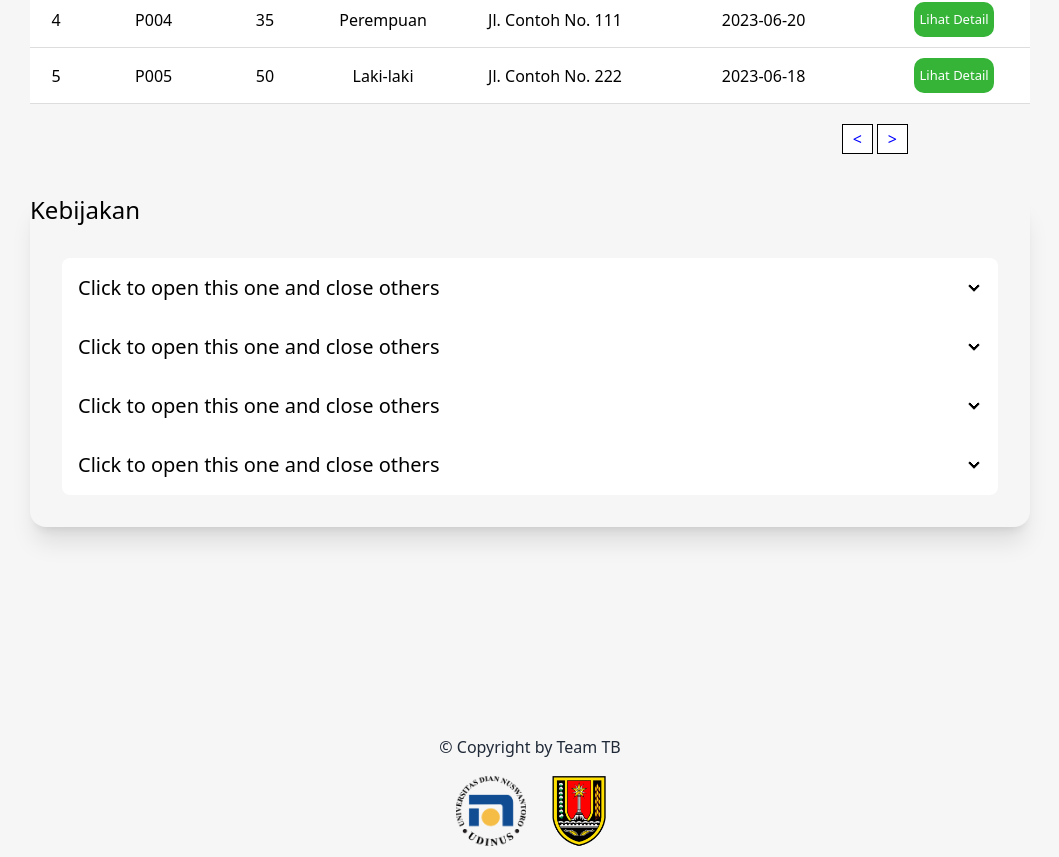
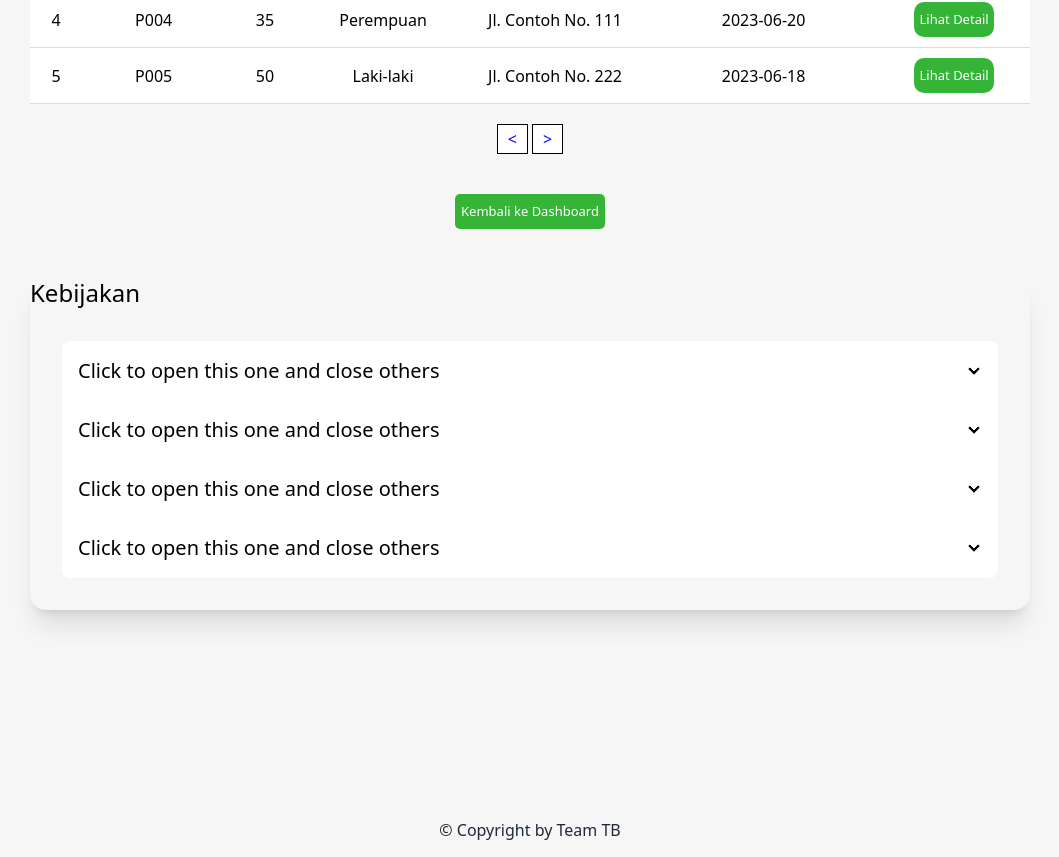
Before and after one commit to a112012995/tb-fe, a React (Create React App) app: page /details in a window 1280 px wide. Shown: the part 777-1634 px from the top of the page, without its empty margins (110-1169 px from the left). Built offline with nearby package versions, Linux system fonts and the light colour scheme.

Commit message:
update button

```diff
--- a/src/components/TabelDet.jsx
+++ b/src/components/TabelDet.jsx
@@ -1,4 +1,6 @@
 import React, { useState } from 'react';
+import { useNavigate } from 'react-router-dom';
+
 
 const data = [
   {
@@ -97,6 +99,7 @@ const itemsPerPage = 5;
 
 const TableDet = () => {
   const [currentPage, setCurrentPage] = useState(1);
+  const navigate = useNavigate();
 
   const handlePageChange = (pageNumber) => {
     setCurrentPage(pageNumber);
@@ -113,6 +116,7 @@ const TableDet = () => {
 
   return (
     <div className='relative'>
+
         <div className='flex justify-center mt-20 mb-5'>
             <table style={{ borderCollapse: 'collapse', width: '1000px' }}>
                 <thead>
@@ -144,7 +148,7 @@ const TableDet = () => {
             </table>
         </div>
 
-      <div className='text-black mb-10' style={paginationStyle}>
+      <div className='flex justify-center text-black mb-10' style={paginationStyle}>
         <button
           onClick={() => handlePageChange(currentPage - 1)}
           disabled={currentPage === 1}
@@ -161,6 +165,15 @@ const TableDet = () => {
           &gt;
         </button>
       </div>
+      <div className='flex justify-center mt-10 mb-10'>
+          <button
+            className='bg-[#35B438] text-white mb-2'
+            onClick={() => navigate('/dashboard')}
+            style={{ width: '150px', height: '35px', fontSize: '13px', borderRadius: '5px' }}
+          >
+            Kembali ke Dashboard
+          </button>
+        </div>
     </div>
   );
 };
@@ -181,9 +194,8 @@ const tableDataStyle = {
 // Gaya untuk kontainer pagination
 const paginationStyle = {
   display: 'flex',
-  justifyContent: 'flex-end',
-  marginTop: '10px',
-  marginRight: '260px',
+
+
 };
 
 // Gaya untuk tombol pagination
```
